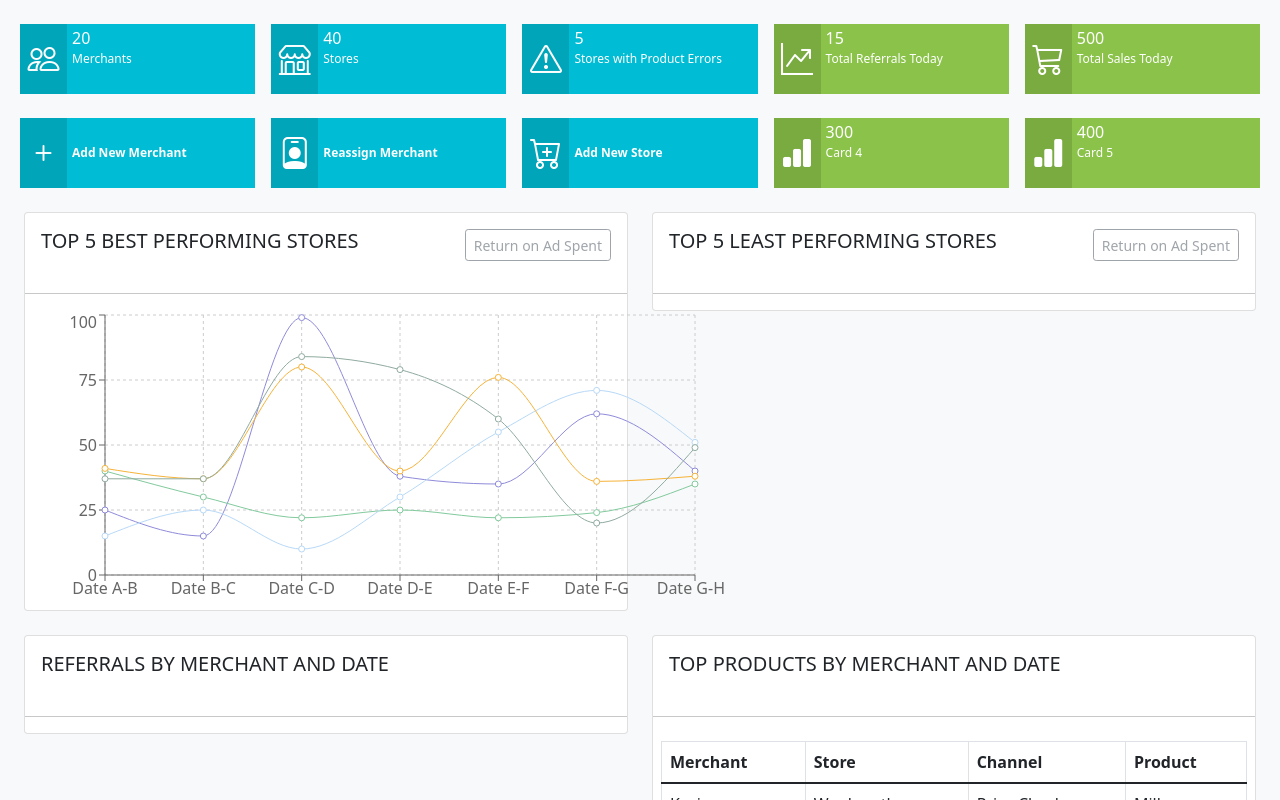
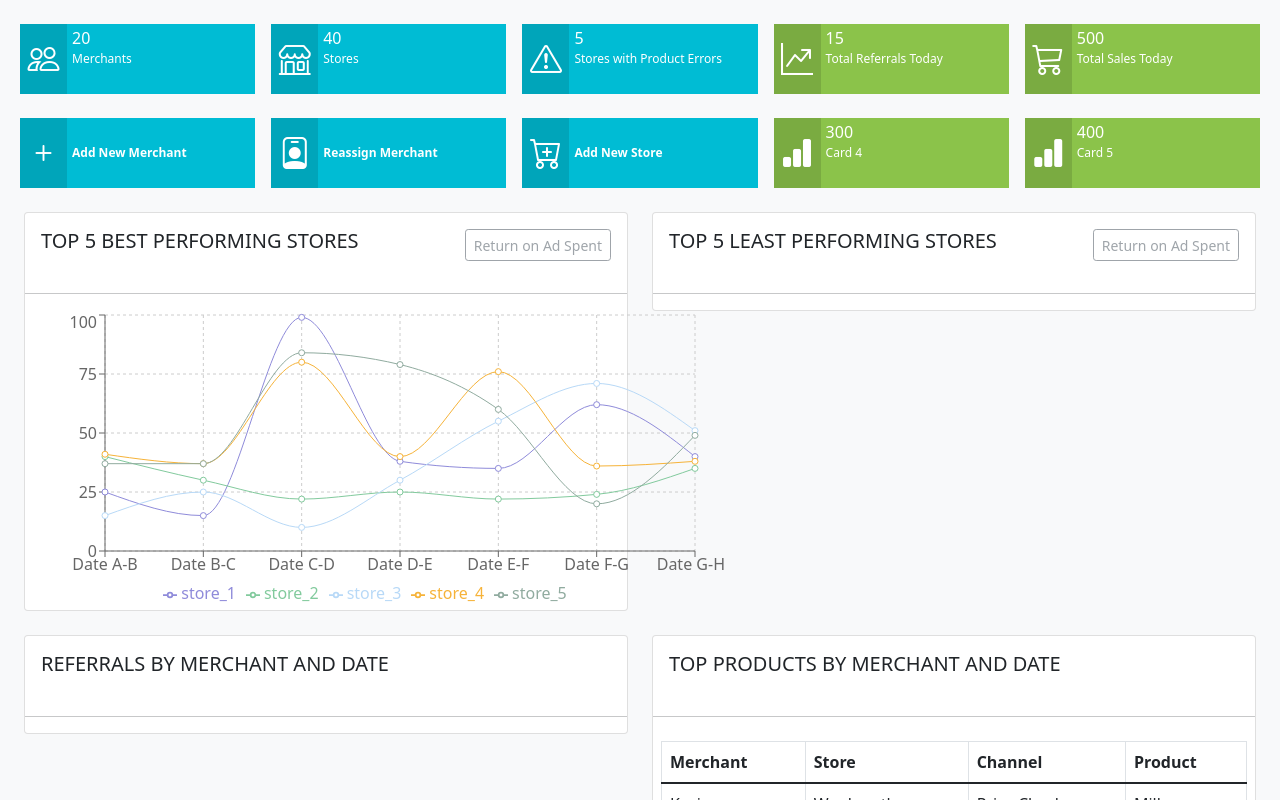
Before and after one commit to Vesta-Nassone/shopping-feeder-dashboard, a React (Create React App) app: page / in a window 1280 px wide. Shown: the top 800 px of the page. Built offline with nearby package versions, Linux system fonts and the light colour scheme.

Commit message:
Add a Legend to label the x-axis.

```diff
--- a/src/components/graphs/Graphs.jsx
+++ b/src/components/graphs/Graphs.jsx
@@ -1,6 +1,6 @@
 import React from "react";
 import { TableComponent } from "./TableComponent";
-import { LineChart, Line, XAxis, YAxis, CartesianGrid, Tooltip } from "recharts";
+import { LineChart, Line, XAxis, YAxis, CartesianGrid, Tooltip, Legend } from "recharts";
 
 const bestPerformingStoresData = [
 	{
@@ -94,7 +94,7 @@ export default function Graphs() {
 						<XAxis dataKey="name" />
 						<YAxis />
 						<Tooltip />
-
+						<Legend />
 						<Line
 							name="store_1"
 							type="monotone"
```
